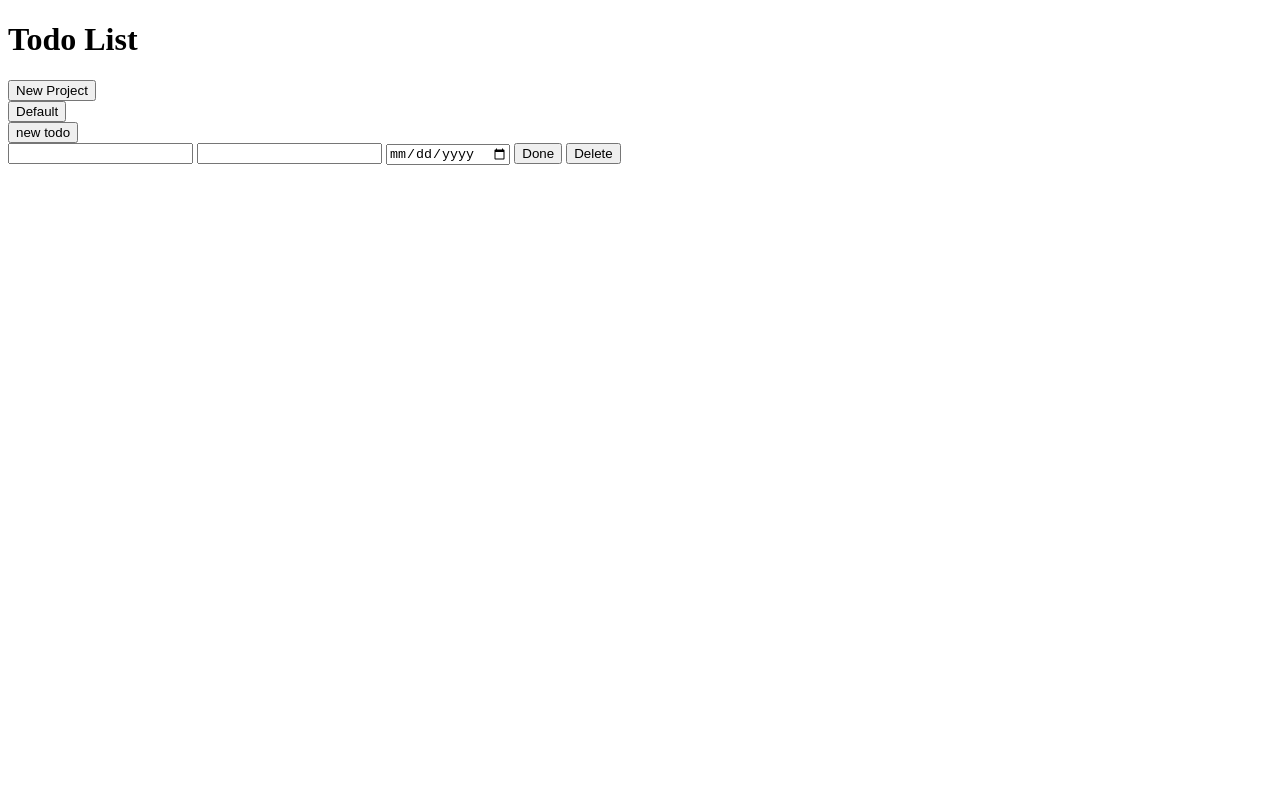
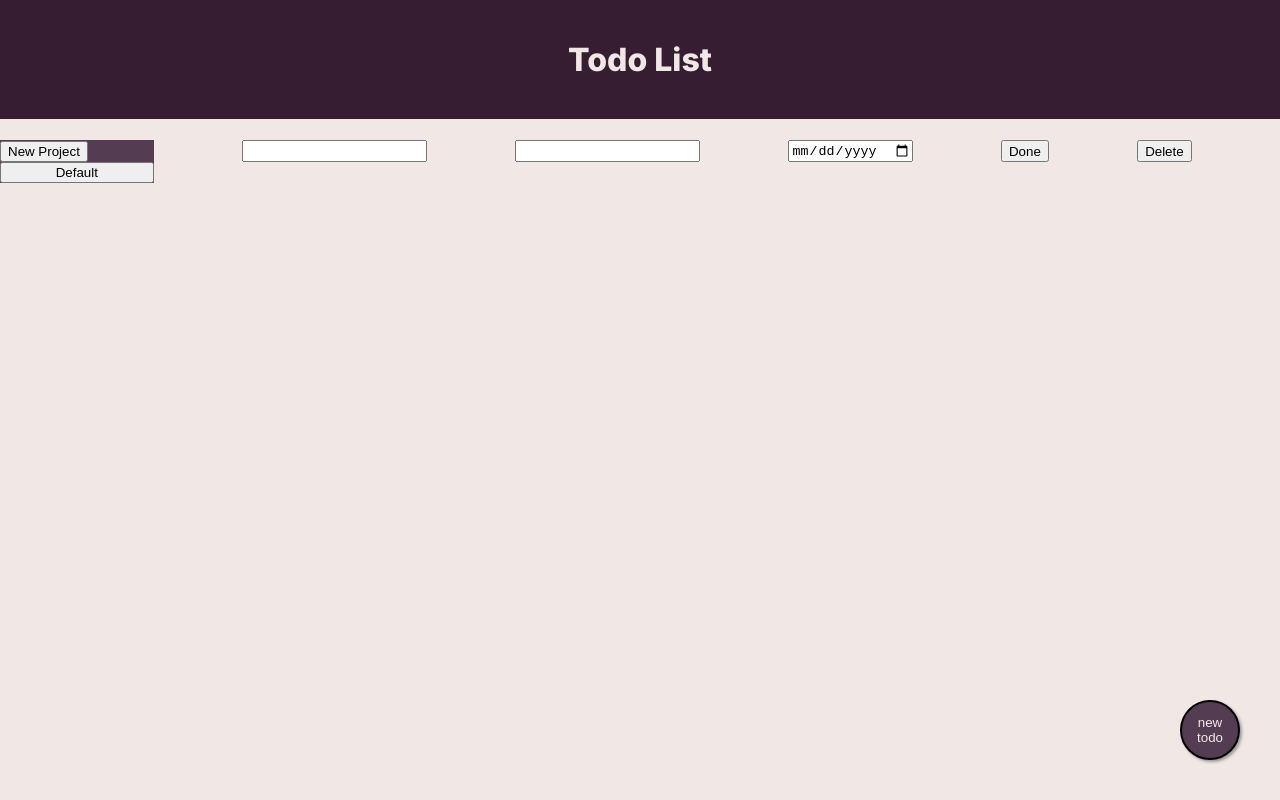
Before and after one commit to mkblast/todo-list, a website built with webpack: page src/index.html in a window 1280 px wide. Both pictures are taken after a click on the button "new todo". Built offline with nearby package versions, Linux system fonts and the light colour scheme.

Commit message:
I hate css

```diff
--- a/src/index.html
+++ b/src/index.html
@@ -9,13 +9,17 @@
 </head>
 
 <body>
-  <h1>Todo List</h1>
-  <button class="new-project">New Project</button>
-  <div class="project-view">
-    <button data-name="Default" class="default-project project">Default</button>
+  <h1 class="site-title">Todo List</h1>
+  <button class="new">new todo</button>
+  <div class="render-view">
+    <div class="projects">
+      <button class="new-project">New Project</button>
+      <div class="project-view">
+        <button data-name="Default" class="default-project project">Default</button>
+      </div>
+    </div>
+    <div class="todo-view"></div>
   </div>
-  <button class="new">new todo</button>
-  <div class="todo-view"></div>
 </body>
 
 </html>
--- a/src/index.js
+++ b/src/index.js
@@ -20,11 +20,9 @@ function loadProjectsFromStroga() {
 
   project.forEach((e) => {
     switchProject(e);
-    console.log(e);
   })
 
   loadTodoesFromStorage();
-
 }
 
 function loadTodoesFromStorage() {
@@ -47,7 +45,6 @@ function loadTodoesFromStorage() {
     todoView.innerHTML = ""
   }
 }
-
 
 function deleteButton(parent) {
   const deleteButton = document.createElement("button");
@@ -78,25 +75,35 @@ function addNewTodo() {
   <button class="done">Done</button>
   `;
 
+  newTodo.classList.add("todo");
+
   todoView.appendChild(newTodo);
   deleteButton(newTodo);
+  console.log(currentProject);
   localStorage.setItem(currentProject, todoView.innerHTML);
 }
 
 function createProject() {
-  const projectView = document.querySelector(".project-view");
-  const projectName = prompt("Gimme the name");
-  const button = document.createElement("button");
+  let projectName;
+  do {
+    projectName = prompt("Gimme the name:")
+  } while (projectName == "");
 
-  button.textContent = projectName;
-  button.setAttribute("data-name", projectName);
-  button.classList.add("project");
+  console.log(projectName != null)
+  if (projectName != null) {
+    const projectView = document.querySelector(".project-view");
+    const project = document.createElement("button");
+    project.textContent = projectName;
+    project.setAttribute("data-name", projectName);
+    project.classList.add("project");
 
-  switchProject(button);
+    switchProject(project);
+    console.log(project.getAttribute("data-name"))
 
-  projectView.appendChild(button);
+    projectView.appendChild(project);
 
-  localStorage.setItem("projects", projectView.innerHTML);
+    localStorage.setItem("projects", projectView.innerHTML);
+  }
 }
 
 function switchProject(project) {
--- a/src/style.css
+++ b/src/style.css
@@ -1,4 +1,52 @@
+@import url('https://fonts.googleapis.com/css2?family=Inter&display=swap');
+@import url('https://fonts.googleapis.com/css2?family=Inter:wght@800&display=swap');
+body, html {
+  background-color: #f1e8e6;
+  width: 100%;
+  height: 100%;
+  padding: 0px;
+  margin: 0px;
+  font-family: "Inter" ,Arial, Helvetica, sans-serif;
+}
+
 .todo {
   display: flex;
-  justify-content: space-between;
+  justify-content: space-evenly;
 }
+
+.site-title {
+  font-weight: bolder;
+  background-color: #361d32;
+  color: #f1e8e6;
+  margin-top: 0;
+  text-align: center;
+  padding: 5vh 0;
+}
+
+.new {
+	position:fixed;
+	width:60px;
+	height:60px;
+	bottom:40px;
+	right:40px;
+	background-color:#543c52;
+  color: #f1e8e6;
+	border-radius:50px;
+  border-style: solid;
+	text-align:center;
+	box-shadow: 2px 2px 3px #999;
+}
+
+.render-view {
+  display: grid;
+  grid-template-columns: 12vw auto;
+}
+
+.projects {
+  background: #543c52;
+}
+
+.project-view {
+  display: flex;
+  flex-direction: column;
+}
```
